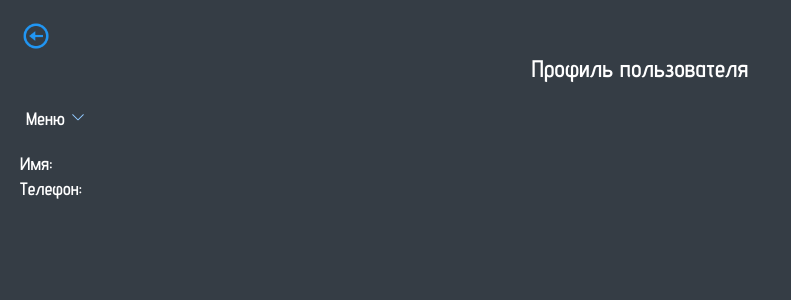
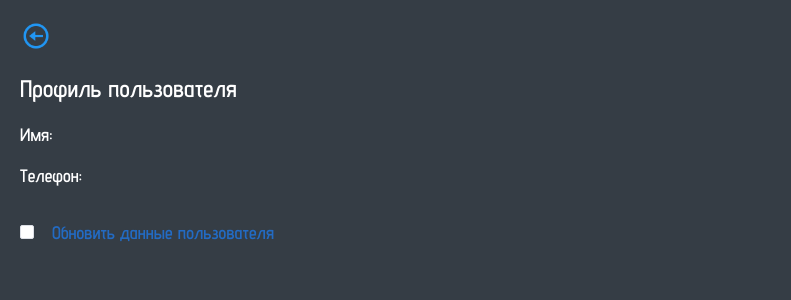
Before and after one commit to Irina-Strong-Lady/bankrupt, a Vue app: page /profiles in a window 1280 px wide. Shown: the top 300 px of the page, without its empty margins (0-791 px from the left). Built offline with nearby package versions, Linux system fonts and the light colour scheme; no server answers.

Commit message:
Tenth commit. User profile system 50% done.

```diff
--- a/src/admin/forms/LoginForm.vue
+++ b/src/admin/forms/LoginForm.vue
@@ -15,7 +15,7 @@ const form = 'reset';
 </script>
 
 <template>
-  <el-dialog v-model="loginFormVisible" class="el-dialog-custom">
+  <el-dialog v-model="loginFormVisible">
     <el-form
       :model="addLoginForm"
       @submit="onSubmitLogin"
--- a/src/admin/forms/RegisterForm.vue
+++ b/src/admin/forms/RegisterForm.vue
@@ -18,13 +18,13 @@ const props = defineProps({
 </script>
 
 <template>
-  <el-dialog v-model="registerFormVisible" class="el-dialog-custom">
+  <el-dialog v-model="registerFormVisible">
     <el-form v-if="form == 'register'"
       :model="addRegisterForm"
       @submit="onSubmitUser"
     >
       <NameForm :addForm="addRegisterForm" :vuelidate="vuelidateUser" />
-      <PhoneForm :addForm="addRegisterForm" :vuelidate="vuelidateUser" />
+      <PhoneForm :addForm="addRegisterForm" :vuelidate="vuelidateUser" :placeholder="'Телефон'"/>
       <PasswordForm :addForm="addRegisterForm" :placeholder="form == 'register' ? registerPassword : newPassword" :vuelidate="vuelidateUser" />
       <PasswordForm :addForm="addRegisterForm" :placeholder="registerConfirm" :vuelidate="vuelidateUser" />
       <el-button
--- /dev/null
+++ b/src/admin/forms/UserProfileForm.vue
@@ -0,0 +1,33 @@
+<script setup>
+import { defineModel } from 'vue'
+import { onSubmitProfile, addProfileForm, vuelidateProfile } from '@/composable'
+import NameForm from '@/components/modal/formitems/NameForm.vue'
+import PhoneForm from '@/components/modal/formitems/PhoneForm.vue'
+
+const userFormVisible = defineModel();
+
+</script>
+
+<template>
+  <el-dialog v-model="userFormVisible">
+    <el-form
+      :model="addProfileForm"
+      @submit.prevent="onSubmitProfile"
+    >
+      <NameForm :addForm="addProfileForm" :vuelidate="vuelidateProfile" />
+      <PhoneForm :addForm="addProfileForm" :vuelidate="vuelidateProfile" :placeholder="'Телефон'"/>
+      <PhoneForm :addForm="addProfileForm" :vuelidate="vuelidateProfile" :placeholder="'Новый телефон'"/>
+      <el-button
+        native-type="submit"
+        class="el-button-dialog"
+        style="margin-top: 50px;"
+      > Обновить
+      </el-button>
+    </el-form>
+  </el-dialog>
+</template>
+
+<style lang="sass" scoped>
+@import '@/assets/styles/main'
+@import '@/assets/styles/modal/modal'
+</style>
--- a/src/admin/pages/UserProfile.vue
+++ b/src/admin/pages/UserProfile.vue
@@ -1,9 +1,16 @@
 <script setup>
 import router from '@/router'
+import { ref } from 'vue'
 import { isValidToken, getTokenData } from '@/composable'
-import { ArrowDown } from '@element-plus/icons-vue'
+import UserProfileForm from '@/admin/forms/UserProfileForm.vue'
 
-const userData = getTokenData();
+const userData = getTokenData()
+
+const buttonVisible = ref(false)
+
+const isChecked = () => buttonVisible.value = !buttonVisible.value
+
+const userFormVisible = ref(false);
 
 </script>
 
@@ -13,8 +20,8 @@ const userData = getTokenData();
       <div class="btn-img"
             @click.prevent="isValidToken() ?
             router.push({name: 'tables'}) :
-            router.push({name: 'admins'});
-            console.dir(userData)">
+            router.push({name: 'admins'})"
+      >
         <img src="/src/assets/img/png/back-btn.png" alt="back-btn" class="btn" />
       </div>
       <div class="caption-wrapper">
@@ -22,33 +29,43 @@ const userData = getTokenData();
       </div>
       <div class="user-wrapper">
         <div class="user-info">
-          <el-dropdown class="dropdown-wrapper">
-            <span class="el-dropdown-link">
-              Меню
-              <el-icon class="el-icon--right">
-                <arrow-down :style="'color: #91C9FF; display: flex; justify-content: flex-end'"/>
-              </el-icon>
-            </span>
-            <template #dropdown>
-              <el-dropdown-menu>
-                <el-dropdown-item>Action 1</el-dropdown-item>
-                <el-dropdown-item>Action 2</el-dropdown-item>
-              </el-dropdown-menu>
-            </template>
-          </el-dropdown>
           <tbody>
             <tr>
-              <th scope="row">Имя:</th>
-              <td>{{ userData.name }}</td>
+              <div class="row-wrapper">
+                <th>Имя:</th>
+                <td>{{ userData.name }}</td>
+              </div>
             </tr>
             <tr>
-              <th scope="row">Телефон:</th>
-              <td>{{ userData.phone }}</td>
+              <div class="row-wrapper">
+                <th>Телефон:</th>
+                <td>{{ userData.phone }}</td>
+              </div>
             </tr>
           </tbody>
+          <div class="checkbox-wrapper">
+            <el-checkbox
+            @input="isChecked"
+            size="large"
+            >
+              <span>Обновить данные пользователя</span>
+            </el-checkbox>
+          </div>
+          <transition name="fade">
+            <div v-if="buttonVisible" :class="['btn-wrapper', { buttonVisible : 'btn-transition'}]">
+              <el-button
+                @click.prevent="userFormVisible = true"
+              >
+                Обновить
+              </el-button>
+            </div>
+          </transition>
         </div>
       </div>
     </div>
+  </section>
+  <section>
+    <UserProfileForm v-model="userFormVisible" />
   </section>
 </template>
 
@@ -71,41 +88,38 @@ const userData = getTokenData();
     transition: .75s
 .caption-wrapper
   display: flex
-  justify-content: center
+  justify-content: flex-start
+  margin-top: 20px
+  margin-left: 20px
+  @media screen and (max-width: 265px)
+    display: none
 .caption
   font-size: 24px
   font-weight: 600
   color: $white
+.btn-wrapper
+  margin: 1em 0 1em 0
+.btn-transition
+  transition: margin-right 2s ease-in-out
+.el-button
+  background: $text_photo
+:deep(.el-button > span)
+  font-size: 18px
+  color: $white
 .user-wrapper
   display: flex
-  width: 20%
+  width: 100%
   height: 50%
-  margin: 0 0 0 20px
-.el-dropdown
-  border: 1px solid $border_dialog
-.el-dropdown > span
-  color: $white
-  width: 100%
-  text-align: center
-  font-size: 18px
-  font-weight: 600
-  &:hover, &:focus, &active
-    border: 1px solid $border_dialog
-.dropdown-wrapper
-  display: flex
-  justify-content: center
-  margin-top: 20px
-  margin-bottom: 20px
-  border: none
-.example-showcase .el-dropdown-link
-  cursor: pointer
-  color: var(--el-color-primary)
-  display: flex
-  align-items: center
-
+  margin-left: 20px
+  @media screen and (max-width: 265px)
+    display: none
 .user-info
   margin: 0
-th, td
+.row-wrapper
+  margin-top: 1em
+.checkbox-wrapper
+  margin-top: 1.5em
+th, td, span
   display: inline-block
   color: $white
   font-size: 18px
@@ -113,4 +127,10 @@ th, td
   color: $white
   &:last-child
     margin-left: 10px
+span
+  color: $text_photo
+.fade-enter-active, .fade-leave-active
+  transition: opacity 1s ease
+.fade-enter-from,.fade-leave-to
+  opacity: 0
 </style>
--- a/src/admin/pages/components/WorkTable.vue
+++ b/src/admin/pages/components/WorkTable.vue
@@ -1,5 +1,5 @@
 <script setup>
-import { computed, watch, ref, onBeforeMount } from 'vue'
+import { computed, ref, onBeforeMount } from 'vue'
 import { useWindowSize } from '@vueuse/core'
 import { useClaimDataStore } from '@/stores/claimData'
 
--- a/src/components/modal/DialogForm.vue
+++ b/src/components/modal/DialogForm.vue
@@ -19,7 +19,7 @@ const checked = ref(false);
       @submit="onSubmitVisitor"
     >
       <NameForm :addForm="addQuestionForm" :vuelidate="vuelidateVisitor" />
-      <PhoneForm :addForm="addQuestionForm" :vuelidate="vuelidateVisitor" />
+      <PhoneForm :addForm="addQuestionForm" :vuelidate="vuelidateVisitor" :placeholder="'Телефон'"/>
       <el-checkbox
         v-model="checked"
         size="large"
--- a/src/components/modal/formitems/PhoneForm.vue
+++ b/src/components/modal/formitems/PhoneForm.vue
@@ -9,6 +9,10 @@ const props = defineProps({
     vuelidate: {
       type: Object,
       required: true
+    },
+    placeholder: {
+      type: String,
+      required: true
     }
 });
 
@@ -18,14 +22,24 @@ const props = defineProps({
   <el-form-item class="el-form-item-2">
     <div class="circle"></div>
     <el-input
+      v-if="placeholder == 'Телефон'"
       @input="vuelidate.$touch()"
       v-model="addForm.phone"
       v-maska :data-maska="'+7 (###) ###-##-##'"
       name="phone"
-      placeholder="Телефон"
+      :placeholder="placeholder"
       autocomplete="off"
     />
-    <div class="message-wrapper">
+    <el-input
+      v-else-if="placeholder == 'Новый телефон'"
+      @input="vuelidate.$touch()"
+      v-model="addForm.newPhone"
+      v-maska :data-maska="'+7 (###) ###-##-##'"
+      name="phone"
+      :placeholder="placeholder"
+      autocomplete="off"
+    />
+    <div v-show="placeholder == 'Телефон'" class="message-wrapper">
       <transition name="fade" appear>
         <small
           v-if="vuelidate.phone.$error"
--- a/src/composable/index.js
+++ b/src/composable/index.js
@@ -2,3 +2,4 @@ export * from './visitor'
 export * from './register'
 export * from './login'
 export * from './message'
+export * from './profile'
--- /dev/null
+++ b/src/composable/profile.js
@@ -0,0 +1,63 @@
+import axios from 'axios'
+import { elMessage } from './message'
+import { reactive, computed } from 'vue'
+import { useVuelidate } from '@vuelidate/core'
+import { pathURL, secretPhrase } from '../constants'
+import { required, helpers, minLength } from '@vuelidate/validators'
+
+let warning = ''
+let message = ''
+
+export const addProfileForm = reactive({name: '', phone: '', newPhone: ''})
+
+export const rulesProfile = computed(() => {
+  return {
+  name: {minLength: helpers.withMessage('Введите более 1-ой буквы', minLength(2))},
+  phone: {required: helpers.withMessage('Обязательное поле', required),
+          minLength: helpers.withMessage('Неверный формат номера', minLength(18))},
+  newPhone: {minLength: helpers.withMessage('Неверный формат номера', minLength(18))}
+    }
+})
+
+export const vuelidateProfile = useVuelidate(rulesProfile, addProfileForm)
+
+const addProfile = (payload) => {
+  const path = `${pathURL}auth/profile`
+  axios
+    .put(path, payload, { headers: {secret: secretPhrase} })
+    .then((res) => {
+      warning = res.data.warning
+      message = res.data.message
+      elMessage(warning, message)
+      })
+    .catch((err) => {
+      console.error(err)
+      warning = 'error'
+      message = 'Произошла неожиданная ошибка! Попробуйте позже'
+      elMessage(warning, message)
+    })
+}
+
+const initForm = () => {
+  addProfileForm.name = ""
+  addProfileForm.phone = ""
+  addProfileForm.newPhone = ""
+}
+
+export const onSubmitProfile = async (event) => {
+  event.preventDefault()
+  const result = await vuelidateProfile.value.$validate()
+  if (result) {
+  const payload = {
+    name: addProfileForm.name,
+    phone: addProfileForm.phone,
+    newPhone: addProfileForm.newPhone
+  }
+    addProfile(payload)
+    initForm()
+  } else {
+    warning = 'warning'
+    message = 'Данные введены некорректно. Проверьте все обязательные поля'
+    elMessage(warning, message)
+    }
+}
```
